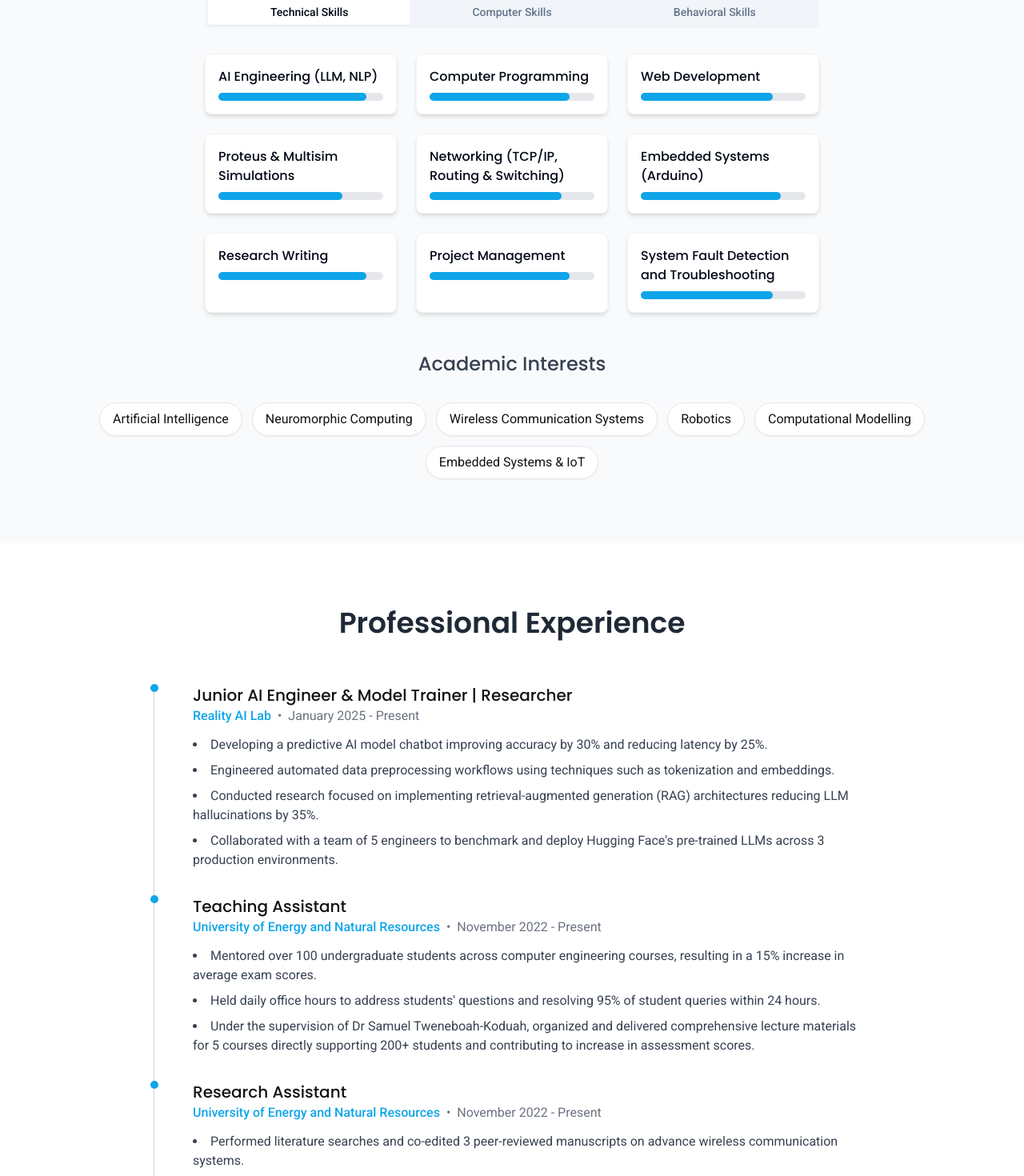
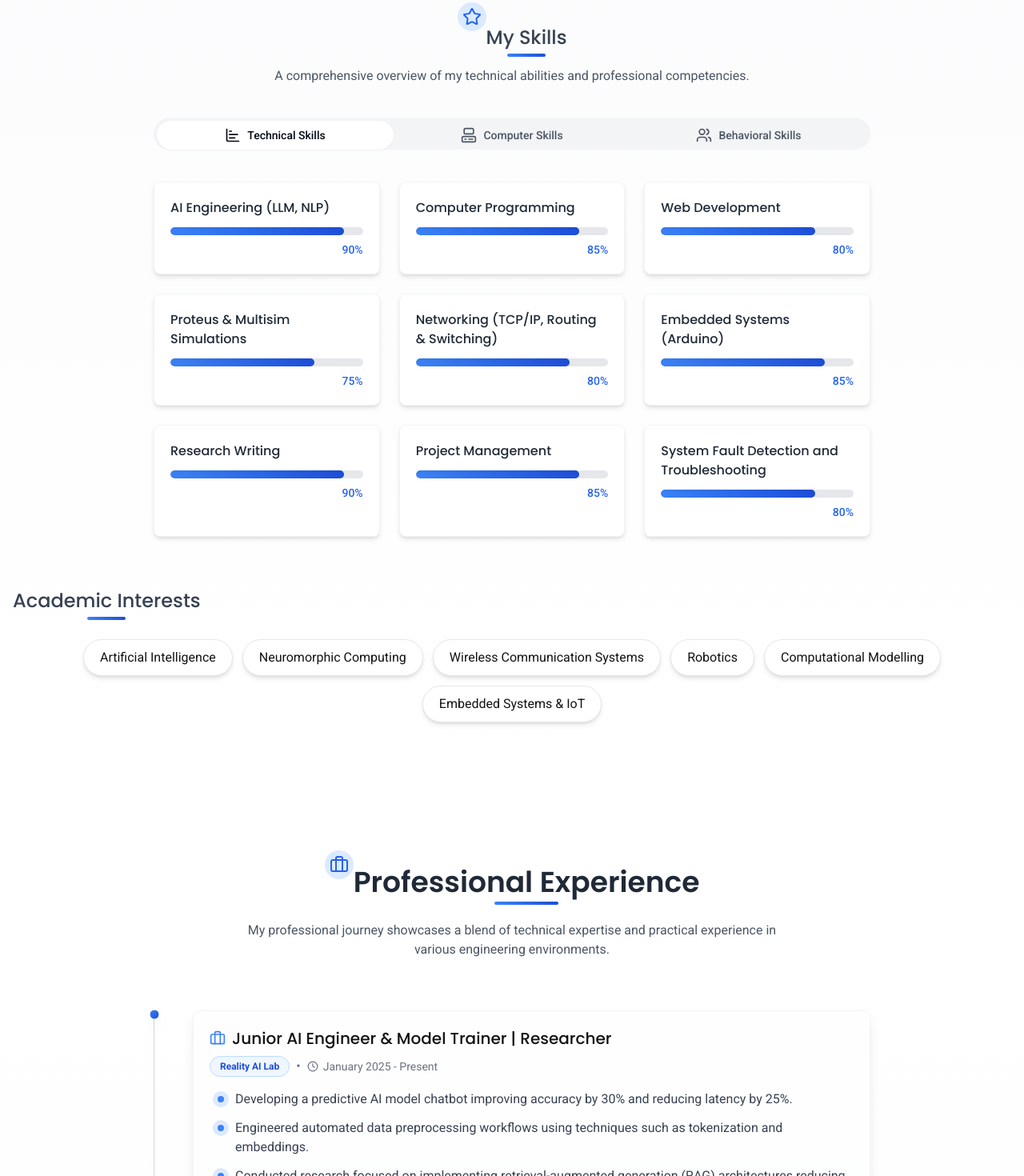
Before and after one commit to Bernard2468/bernard-kyiewu, a React (Vite) app: page / in a window 1280 px wide. Shown: the part 1297-2767 px from the top of the page at 80% size. Built offline with nearby package versions, Linux system fonts and the light colour scheme.

Commit message:
Enhance experience and skills sections
Improved the Professional Experience and Skills sections with more creative and engaging designs.

```diff
--- a/package.json
+++ b/package.json
@@ -45,6 +45,7 @@
     "cmdk": "^1.0.0",
     "date-fns": "^3.6.0",
     "embla-carousel-react": "^8.3.0",
+    "framer-motion": "^12.12.1",
     "input-otp": "^1.2.4",
     "lucide-react": "^0.462.0",
     "next-themes": "^0.3.0",
--- a/src/components/AboutSection.tsx
+++ b/src/components/AboutSection.tsx
@@ -1,24 +1,46 @@
-
 import { useState } from 'react';
 import { Button } from '@/components/ui/button';
 import { Tabs, TabsList, TabsTrigger, TabsContent } from '@/components/ui/tabs';
+import { motion } from 'framer-motion';
+import { ChartBar, Computer, Users, Star } from 'lucide-react';
 
 interface SkillProps {
   name: string;
   proficiency?: number;
 }
 
-const SkillCard = ({ name, proficiency = 85 }: SkillProps) => (
-  <div className="skill-card">
-    <h3 className="font-medium mb-2">{name}</h3>
-    <div className="w-full bg-gray-200 dark:bg-portfolio-lightest-navy rounded-full h-2.5">
-      <div
-        className="bg-portfolio-amber h-2.5 rounded-full"
-        style={{ width: `${proficiency}%` }}
-      ></div>
+const SkillCard = ({ name, proficiency = 85 }: SkillProps) => {
+  const progressVariants = {
+    hidden: { width: 0 },
+    visible: { width: `${proficiency}%` }
+  };
+
+  return (
+    <motion.div
+      className="skill-card hover:transform hover:scale-105 transition-all duration-300 bg-white dark:bg-portfolio-light-navy border border-gray-100 dark:border-gray-800 hover:border-blue-500/50 dark:hover:border-blue-500/50 p-5 rounded-lg shadow-md hover:shadow-xl"
+      whileHover={{ y: -5 }}
+      initial={{ opacity: 0, y: 20 }}
+      whileInView={{ opacity: 1, y: 0 }}
+      viewport={{ once: true }}
+      transition={{ duration: 0.4 }}
+    >
+      <h3 className="font-medium mb-3 text-gray-800 dark:text-white">{name}</h3>
+      <div className="w-full bg-gray-200 dark:bg-portfolio-lightest-navy rounded-full h-2.5 overflow-hidden">
+        <motion.div
+          className="bg-gradient-to-r from-blue-500 to-blue-700 h-2.5 rounded-full shadow-inner"
+          initial="hidden"
+          whileInView="visible"
+          viewport={{ once: true }}
+          variants={progressVariants}
+          transition={{ duration: 1, ease: "easeOut" }}
+        ></motion.div>
       </div>
+      <div className="flex justify-end mt-2">
+        <span className="text-sm text-blue-600 dark:text-blue-400 font-medium">{proficiency}%</span>
       </div>
+    </motion.div>
   );
+};
 
 const AboutSection = () => {
   const [activeTab, setActiveTab] = useState('technical');
@@ -60,91 +82,143 @@ const AboutSection = () => {
     { name: 'Embedded Systems & IoT' },
   ];
 
+  const tabVariants = {
+    hidden: { opacity: 0, y: 20 },
+    visible: {
+      opacity: 1,
+      y: 0,
+      transition: {
+        staggerChildren: 0.1
+      }
+    }
+  };
+
+  const iconMap = {
+    technical: <ChartBar className="h-5 w-5" />,
+    computer: <Computer className="h-5 w-5" />,
+    behavioral: <Users className="h-5 w-5" />
+  };
+
   return (
-    <section id="about" className="py-20 bg-gray-50 dark:bg-portfolio-navy">
+    <section id="about" className="py-20 bg-gradient-to-b from-gray-50 to-white dark:from-black dark:to-portfolio-navy">
       <div className="container mx-auto px-4">
-        <h2 className="section-title text-center mb-10">About Me</h2>
+        <div className="text-center mb-16">
+          <div className="inline-block p-1.5 rounded-full bg-blue-100 dark:bg-blue-900/30 text-blue-600 dark:text-blue-400 mb-4">
+            <Users className="h-6 w-6" />
+          </div>
+          <h2 className="section-title text-center mb-3 relative inline-block">
+            About Me
+            <span className="absolute -bottom-2 left-1/2 transform -translate-x-1/2 w-16 h-1 bg-gradient-to-r from-blue-500 to-blue-700 rounded-full"></span>
+          </h2>
+        </div>
 
-        <div className="max-w-3xl mx-auto mb-12 text-center">
-          <p className="text-lg text-gray-700 dark:text-portfolio-light-slate mb-6">
+        <div className="max-w-3xl mx-auto mb-16 text-center">
+          <motion.p
+            className="text-lg text-gray-700 dark:text-portfolio-light-slate mb-6"
+            initial={{ opacity: 0, y: 20 }}
+            whileInView={{ opacity: 1, y: 0 }}
+            viewport={{ once: true }}
+            transition={{ duration: 0.5 }}
+          >
             Dynamic and Innovative Computer Engineering Graduate with 2.5+ years of hands-on experience in
             AI engineering, technology support, technical support, mentoring, and applied research, coupled
             with a proven ability to bridge technical innovation with real-world solutions.
-          </p>
-          <p className="text-lg text-gray-700 dark:text-portfolio-light-slate">
+          </motion.p>
+          <motion.p
+            className="text-lg text-gray-700 dark:text-portfolio-light-slate"
+            initial={{ opacity: 0, y: 20 }}
+            whileInView={{ opacity: 1, y: 0 }}
+            viewport={{ once: true }}
+            transition={{ duration: 0.5, delay: 0.2 }}
+          >
             I thrive in teams, mentor junior engineers and students, and rapidly master emerging tools.
             My ambition is to make a significant impact through creative research and functional collaboration,
             and I am eager to pursue a career in engineering, academia, and research, contributing to innovative
             projects that achieve scalable solutions.
-          </p>
+          </motion.p>
         </div>
 
-        <div className="mb-12">
-          <h3 className="section-subtitle text-center mb-8">My Skills</h3>
+        <div className="mb-16">
+          <div className="text-center mb-10">
+            <div className="inline-block p-1.5 rounded-full bg-blue-100 dark:bg-blue-900/30 text-blue-600 dark:text-blue-400 mb-4">
+              <Star className="h-6 w-6" />
+            </div>
+            <h3 className="section-subtitle text-center mb-3 relative inline-block">
+              My Skills
+              <span className="absolute -bottom-2 left-1/2 transform -translate-x-1/2 w-12 h-1 bg-gradient-to-r from-blue-500 to-blue-700 rounded-full"></span>
+            </h3>
+            <p className="text-gray-600 dark:text-gray-400 max-w-2xl mx-auto mt-2">A comprehensive overview of my technical abilities and professional competencies.</p>
+          </div>
 
           <Tabs
             defaultValue="technical"
             value={activeTab}
             onValueChange={setActiveTab}
-            className="w-full max-w-3xl mx-auto"
+            className="w-full max-w-4xl mx-auto"
           >
-            <TabsList className="grid grid-cols-3 mb-8">
+            <TabsList className="grid grid-cols-3 mb-10 bg-gray-100 dark:bg-portfolio-lightest-navy/20 p-1 rounded-full">
+              {['technical', 'computer', 'behavioral'].map(tab => (
                 <TabsTrigger
-                value="technical"
-                className={`${activeTab === 'technical' ? 'bg-portfolio-amber text-white' : ''}`}
+                  key={tab}
+                  value={tab}
+                  className={`flex items-center gap-2 px-5 py-2 rounded-full transition-all duration-300 ${
+                    activeTab === tab
+                      ? 'bg-white dark:bg-blue-600 text-blue-700 dark:text-white shadow-lg'
+                      : 'text-gray-600 dark:text-gray-300 hover:text-blue-600 dark:hover:text-blue-400'
+                  }`}
                 >
-                Technical Skills
+                  {tab === 'technical' && iconMap.technical}
+                  {tab === 'computer' && iconMap.computer}
+                  {tab === 'behavioral' && iconMap.behavioral}
+                  <span className="capitalize">{tab} Skills</span>
                 </TabsTrigger>
-              <TabsTrigger
-                value="computer"
-                className={`${activeTab === 'computer' ? 'bg-portfolio-amber text-white' : ''}`}
-              >
-                Computer Skills
-              </TabsTrigger>
-              <TabsTrigger
-                value="behavioral"
-                className={`${activeTab === 'behavioral' ? 'bg-portfolio-amber text-white' : ''}`}
-              >
-                Behavioral Skills
-              </TabsTrigger>
+              ))}
             </TabsList>
 
-            <TabsContent value="technical" className="animate-fade-in">
-              <div className="grid grid-cols-1 sm:grid-cols-2 lg:grid-cols-3 gap-6">
-                {technicalSkills.map((skill, index) => (
+            {['technical', 'computer', 'behavioral'].map(tabValue => (
+              <TabsContent key={tabValue} value={tabValue} className="animate-fade-in">
+                <motion.div
+                  className="grid grid-cols-1 sm:grid-cols-2 lg:grid-cols-3 gap-6"
+                  variants={tabVariants}
+                  initial="hidden"
+                  whileInView="visible"
+                  viewport={{ once: true }}
+                >
+                  {tabValue === 'technical' && technicalSkills.map((skill, index) => (
                     <SkillCard key={index} name={skill.name} proficiency={skill.proficiency} />
                   ))}
-              </div>
-            </TabsContent>
 
-            <TabsContent value="computer" className="animate-fade-in">
-              <div className="grid grid-cols-1 sm:grid-cols-2 lg:grid-cols-3 gap-6">
-                {computerSkills.map((skill, index) => (
+                  {tabValue === 'computer' && computerSkills.map((skill, index) => (
                     <SkillCard key={index} name={skill.name} proficiency={skill.proficiency} />
                   ))}
-              </div>
-            </TabsContent>
 
-            <TabsContent value="behavioral" className="animate-fade-in">
-              <div className="grid grid-cols-1 sm:grid-cols-2 lg:grid-cols-3 gap-6">
-                {behavioralSkills.map((skill, index) => (
+                  {tabValue === 'behavioral' && behavioralSkills.map((skill, index) => (
                     <SkillCard key={index} name={skill.name} proficiency={skill.proficiency} />
                   ))}
-              </div>
+                </motion.div>
               </TabsContent>
+            ))}
           </Tabs>
         </div>
 
         <div>
-          <h3 className="section-subtitle text-center mb-8">Academic Interests</h3>
+          <h3 className="section-subtitle text-center mb-8 relative inline-block">
+            Academic Interests
+            <span className="absolute -bottom-2 left-1/2 transform -translate-x-1/2 w-12 h-1 bg-gradient-to-r from-blue-500 to-blue-700 rounded-full"></span>
+          </h3>
           <div className="flex flex-wrap justify-center gap-3">
             {interests.map((interest, index) => (
-              <div
+              <motion.div
                 key={index}
-                className="bg-white dark:bg-portfolio-light-navy px-4 py-2 rounded-full shadow-sm border border-gray-200 dark:border-portfolio-lightest-navy text-portfolio-navy dark:text-portfolio-light-slate"
+                className="bg-white dark:bg-portfolio-light-navy px-5 py-2.5 rounded-full shadow-md border border-gray-200 dark:border-portfolio-lightest-navy text-portfolio-navy dark:text-portfolio-light-slate hover:bg-blue-50 dark:hover:bg-blue-900/20 hover:border-blue-300 dark:hover:border-blue-700 transition-all duration-300"
+                initial={{ opacity: 0, scale: 0.9 }}
+                whileInView={{ opacity: 1, scale: 1 }}
+                viewport={{ once: true }}
+                transition={{ duration: 0.4, delay: index * 0.1 }}
+                whileHover={{ scale: 1.05, y: -5 }}
               >
                 {interest.name}
-              </div>
+              </motion.div>
             ))}
           </div>
         </div>
--- a/src/components/ExperienceSection.tsx
+++ b/src/components/ExperienceSection.tsx
@@ -1,5 +1,7 @@
 
 import { Badge } from "@/components/ui/badge";
+import { motion } from "framer-motion";
+import { ChartBar, Briefcase, GraduationCap, Clock } from "lucide-react";
 
 interface ExperienceItemProps {
   title: string;
@@ -9,24 +11,73 @@ interface ExperienceItemProps {
   isLast?: boolean;
 }
 
-const ExperienceItem = ({ title, company, period, achievements, isLast = false }: ExperienceItemProps) => (
-  <div className={`timeline-item ${isLast ? 'border-l-transparent' : ''}`}>
-    <div className="timeline-dot"></div>
-    <div className="ml-4">
-      <h3 className="text-xl font-medium text-portfolio-navy dark:text-portfolio-white">{title}</h3>
-      <div className="flex flex-col sm:flex-row sm:items-center gap-2 mb-3">
-        <p className="text-portfolio-amber font-medium">{company}</p>
-        <span className="hidden sm:block text-gray-500 dark:text-gray-400">•</span>
-        <p className="text-gray-500 dark:text-gray-400">{period}</p>
+const ExperienceItem = ({ title, company, period, achievements, isLast = false }: ExperienceItemProps) => {
+  const cardVariants = {
+    hidden: { opacity: 0, y: 20 },
+    visible: { opacity: 1, y: 0 }
+  };
+
+  const listVariants = {
+    hidden: { opacity: 0 },
+    visible: {
+      opacity: 1,
+      transition: {
+        staggerChildren: 0.1
+      }
+    }
+  };
+
+  const itemVariants = {
+    hidden: { opacity: 0, x: -5 },
+    visible: { opacity: 1, x: 0 }
+  };
+
+  return (
+    <motion.div
+      className={`timeline-item ${isLast ? 'border-l-transparent' : ''}`}
+      initial="hidden"
+      whileInView="visible"
+      viewport={{ once: true, amount: 0.2 }}
+      variants={cardVariants}
+      transition={{ duration: 0.5 }}
+    >
+      <div className="timeline-dot bg-gradient-to-br from-blue-500 to-blue-700 shadow-lg shadow-blue-400/20 scale-110"></div>
+      <div className="ml-4 bg-white/5 backdrop-blur-sm dark:bg-black/5 p-5 rounded-lg border border-gray-100 dark:border-gray-800 hover:border-blue-500/50 dark:hover:border-blue-500/50 transition-all duration-300 shadow-lg hover:shadow-xl">
+        <div className="flex items-center gap-2 mb-2">
+          <Briefcase className="text-blue-500 h-5 w-5" />
+          <h3 className="text-xl font-medium text-portfolio-navy dark:text-portfolio-white">{title}</h3>
+        </div>
+        <div className="flex flex-col sm:flex-row sm:items-center gap-2 mb-4">
+          <Badge variant="outline" className="bg-blue-50 dark:bg-blue-900/20 text-blue-700 dark:text-blue-400 border-blue-200 dark:border-blue-700/50 px-3 py-1 inline-flex items-center justify-center">
+            {company}
+          </Badge>
+          <span className="hidden sm:block text-gray-500 dark:text-gray-400">•</span>
+          <div className="flex items-center gap-1.5 text-gray-500 dark:text-gray-400">
+            <Clock className="h-3.5 w-3.5" />
+            <p className="text-sm">{period}</p>
+          </div>
+        </div>
+        <motion.ul
+          className="space-y-3 text-gray-700 dark:text-portfolio-light-slate ml-1"
+          variants={listVariants}
+        >
+          {achievements.map((achievement, index) => (
+            <motion.li
+              key={index}
+              className="flex items-start gap-2"
+              variants={itemVariants}
+            >
+              <span className="h-5 w-5 min-w-5 rounded-full bg-blue-100 dark:bg-blue-900/30 flex items-center justify-center mt-0.5">
+                <span className="h-2 w-2 rounded-full bg-blue-500"></span>
+              </span>
+              <span>{achievement}</span>
+            </motion.li>
+          ))}
+        </motion.ul>
       </div>
-      <ul className="list-disc list-inside space-y-2 text-gray-700 dark:text-portfolio-light-slate">
-        {achievements.map((achievement, index) => (
-          <li key={index}>{achievement}</li>
-        ))}
-      </ul>
-    </div>
-  </div>
-);
+    </motion.div>
+  );
+};
 
 const ExperienceSection = () => {
   const experiences = [
@@ -90,9 +141,18 @@ const ExperienceSection = () => {
   ];
 
   return (
-    <section id="experience" className="py-20 bg-white dark:bg-portfolio-navy/95">
+    <section id="experience" className="py-20 bg-gradient-to-b from-white to-gray-50 dark:from-portfolio-navy/95 dark:to-black">
       <div className="container mx-auto px-4">
-        <h2 className="section-title text-center mb-14">Professional Experience</h2>
+        <div className="text-center mb-16">
+          <div className="inline-block p-1.5 rounded-full bg-blue-100 dark:bg-blue-900/30 text-blue-600 dark:text-blue-400 mb-4">
+            <Briefcase className="h-6 w-6" />
+          </div>
+          <h2 className="section-title text-center mb-3 relative inline-block">
+            Professional Experience
+            <span className="absolute -bottom-2 left-1/2 transform -translate-x-1/2 w-20 h-1 bg-gradient-to-r from-blue-500 to-blue-700 rounded-full"></span>
+          </h2>
+          <p className="text-gray-600 dark:text-gray-400 max-w-2xl mx-auto mt-4">My professional journey showcases a blend of technical expertise and practical experience in various engineering environments.</p>
+        </div>
 
         <div className="max-w-4xl mx-auto">
           {experiences.map((exp, index) => (
--- a/src/pages/Index.tsx
+++ b/src/pages/Index.tsx
@@ -14,7 +14,7 @@ const Index = () => {
   const { isDarkMode, toggleTheme } = useTheme();
 
   return (
-    <div className="min-h-screen bg-white dark:bg-black">
+    <div className="min-h-screen bg-white dark:bg-black overflow-hidden">
       <Header toggleTheme={toggleTheme} isDarkMode={isDarkMode} />
 
       <main>
```
Also changed, not shown: 1 other file (tests, documents, lock files or other folders). Lines whose indentation alone changed are shown as unchanged.
